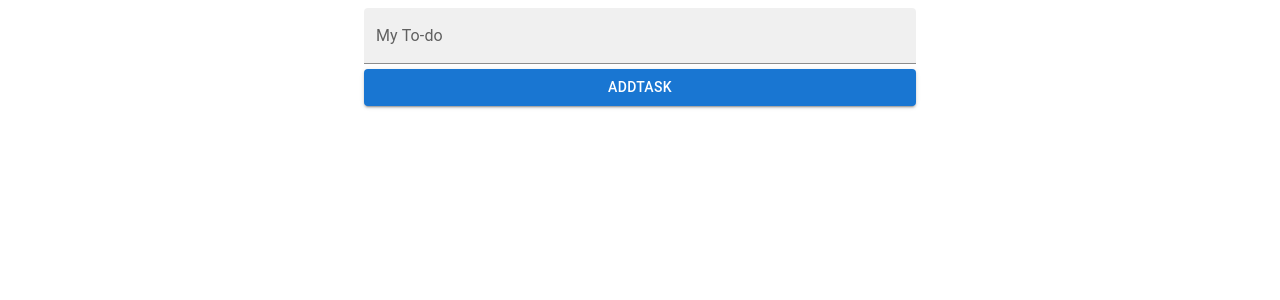
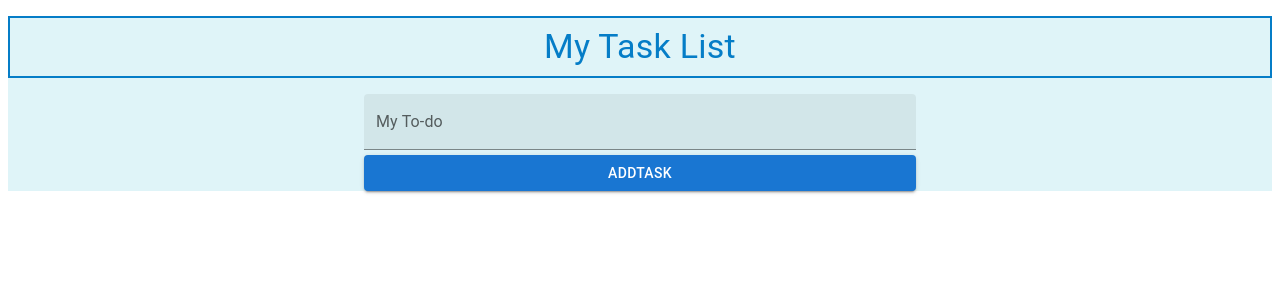
Before and after one commit to Ninamahdawe/list-managements, a React (Create React App) app: page / in a window 1280 px wide. Shown: the top 300 px of the page. Built offline with nearby package versions, Linux system fonts and the light colour scheme.

Commit message:
cleaning up my App.js and adding a npm package uuid to gen id's

```diff
--- a/src/App.js
+++ b/src/App.js
@@ -1,31 +1,20 @@
-import React, { useState } from "react";
+import React, { useEffect, useState } from "react";
 import { v4 } from "uuid";
 import TodoForm from "./components/TodoForm";
 import TaskList from "./components/TaskList";
+import { Typography } from '@mui/material';
+
 
 function App() {
-  const [tasks, setTasks] = useState([
-    // {
-    //   id: 1,
-    //   title: "Task 1",
-    //   isCompleted: false,
-    // },
-    // {
-    //   id: 2,
-    //   title: "Task 2",
-    //   isCompleted: true,
-    // },
-    // {
-    //   id: 3,
-    //   title: "Task 3",
-    //   isCompleted: false,
-    // },
-    // {
-    //   id: 4,
-    //   title: "Task 4",
-    //   isCompleted: false,
-    // },
-  ]);
+  const [tasks, setTasks] = useState(() => {
+    const savedList = localStorage.getItem("tasks");
+    return savedList ? JSON.parse(savedList) : [];
+  }
+  );
+  useEffect(() => {
+    localStorage.setItem("tasks", JSON.stringify(tasks));
+  }, [tasks]);
+
   const checkTask = (id) => {
     console.log(id);
     setTasks(tasks.map(tasks => {
@@ -50,7 +39,11 @@ function App() {
     setTasks([...tasks, newTask]);
   };
   return (
-    <div>
+    <div style={{ backgroundColor: "#DFF4F8" }}>
+
+      <Typography variant="h4" sx={{ textAlign: 'center', color: '#057DC7', my: 2, border: '2px solid ', p: 1, }} >
+        My Task List
+      </Typography>
       <TodoForm addTask={addTask} />
       <TaskList tasks={tasks} checkTask={checkTask} deleteTask={deleteTask} />
     </div>
```
